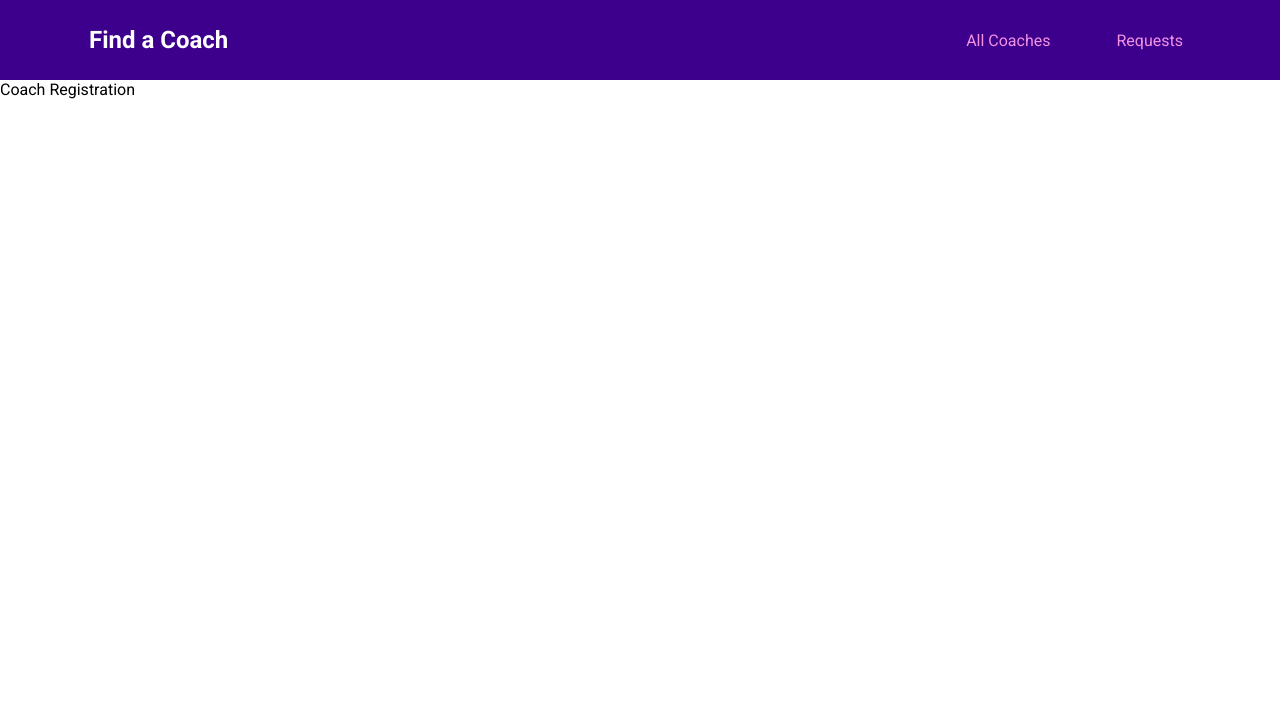
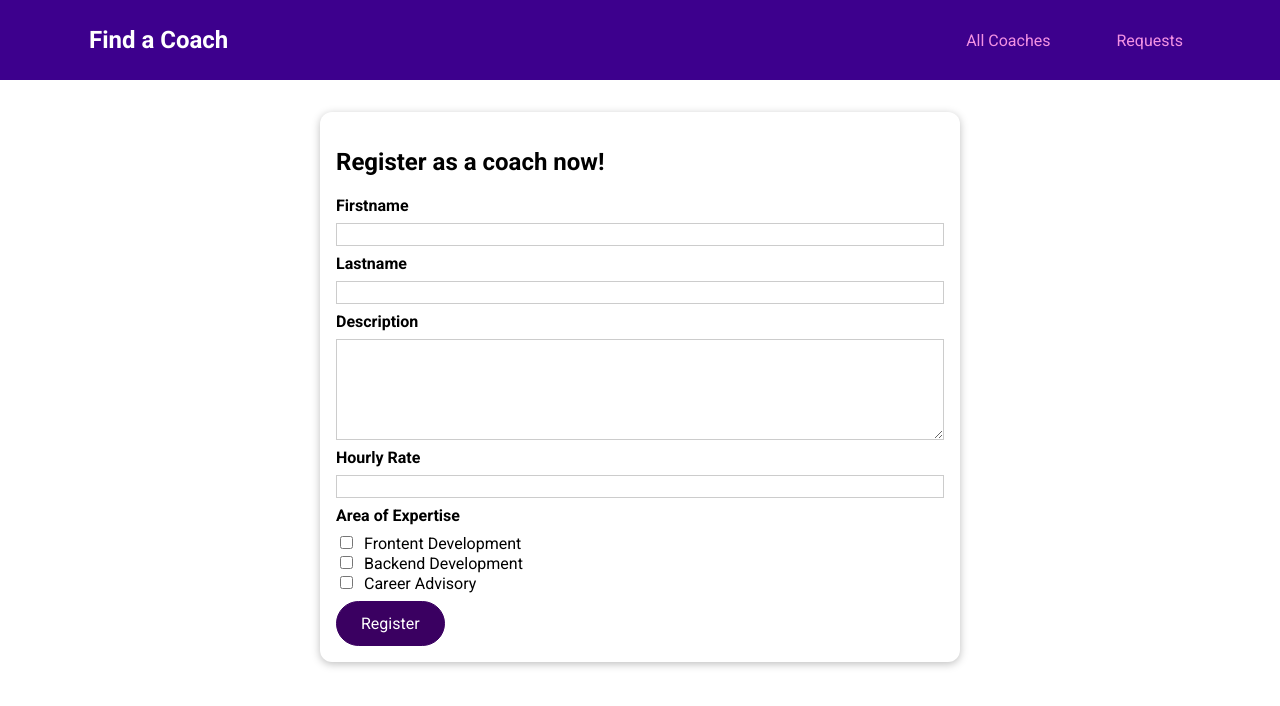
Before and after one commit to AQAMINE/find-a-coach-vuejs-firebase, a Vue app: page /register in a window 1280 px wide. Shown: the top 706 px of the page. Built offline with nearby package versions, Linux system fonts and the light colour scheme.

Commit message:
registration page/form

```diff
--- /dev/null
+++ b/src/components/coaches/CoachForm.vue
@@ -0,0 +1,121 @@
+<template>
+    <form @submit.prevent="submitForm">
+        <div class="form-control">
+            <label for="firstname">Firstname</label>
+            <input type="text" id="firstname" v-model.trim="firstname">
+        </div>
+        <div class="form-control">
+            <label for="lastname">Lastname</label>
+            <input type="text" id="lastname" v-model.trim="lastname">
+        </div>
+        <div class="form-control">
+            <label for="description">Description</label>
+            <textarea id="description"  rows="5" v-model.trim="description"></textarea>
+        </div>
+        <div class="form-control">
+            <label for="hourlyRate">Hourly Rate</label>
+            <input type="number" id="hourlyRate" v-model.number="rate">
+        </div>
+        <div class="form-control">
+            <h3>Area of Expertise</h3>
+            <div>
+                <input type="checkbox" id="frontend" value="frontend" v-model="areas">
+                <label for="frontend">Frontent Development</label>
+            </div>
+            <div>
+                <input type="checkbox" id="backend" value="backend" v-model="areas">
+                <label for="backend">Backend Development</label>
+            </div>
+            <div>
+                <input type="checkbox" id="career" value="career" v-model="areas">
+                <label for="career">Career Advisory</label>
+            </div>
+        </div>
+        <base-button>Register</base-button>
+    </form>
+</template>
+
+<script>
+export default {
+    data(){
+        return {
+            firstname: '',
+            lastname: '',
+            description: '',
+            rate: null,
+            areas : []
+
+        }
+    },
+    methods:{
+        submitForm(){
+            const formData = {
+                first: this.firstname,
+                last: this.lastname,
+                desc: this.description,
+                rate: this.rate,
+                areas: this.areas
+            };
+
+            console.table(formData);
+        }
+    }
+}
+</script>
+
+<style scoped>
+.form-control {
+    margin: 0.5rem 0;
+}
+
+label {
+    font-weight: bold;
+    display: block;
+    margin-bottom: 0.5rem;
+}
+
+input[type='checkbox'] + label {
+    font-weight: normal;
+    display: inline;
+    margin: 0 0 0 0.5rem;
+}
+
+input,
+textarea {
+    display: block;
+    width: 100%;
+    border: 1px solid #ccc;
+    font: inherit;
+}
+
+input:focus,
+textarea:focus {
+    background-color: #f0e6fd;
+    outline: none;
+    border-color: #3d008d;
+}
+
+input[type='checkbox'] {
+    display: inline;
+    width: auto;
+    border: none;
+}
+
+input[type='checkbox']:focus {
+    outline: #3d008d solid 1px;
+}
+
+h3 {
+    margin: 0.5rem 0;
+    font-size: 1rem;
+}
+
+.invalid label {
+    color: red;
+}
+
+.invalid input,
+.invalid textarea {
+    border: 1px solid red;
+}
+</style>
--- a/src/views/coaches/CoachRegistration.vue
+++ b/src/views/coaches/CoachRegistration.vue
@@ -1,9 +1,17 @@
 <template>
-    <div>Coach Registration</div>
+    <section>
+
+        <base-card>
+            <h2>Register as a coach now!</h2>
+            <coach-form></coach-form>
+            </base-card>
+    </section>
 </template>
 
 <script>
+import CoachForm from '../../components/coaches/CoachForm.vue'
 export default {
+  components: { CoachForm },
 
 }
 </script>
--- a/src/views/coaches/CoachesList.vue
+++ b/src/views/coaches/CoachesList.vue
@@ -6,7 +6,7 @@
         <base-card>
             <div class="controls">
                 <base-button mode="outline">Refresh</base-button>
-                <base-button to="/register">Register as Coach</base-button>
+                <base-button to="/register" link>Register as Coach</base-button>
             </div>
             <ul v-if="hasCoaches">
                 <coach-item
```
